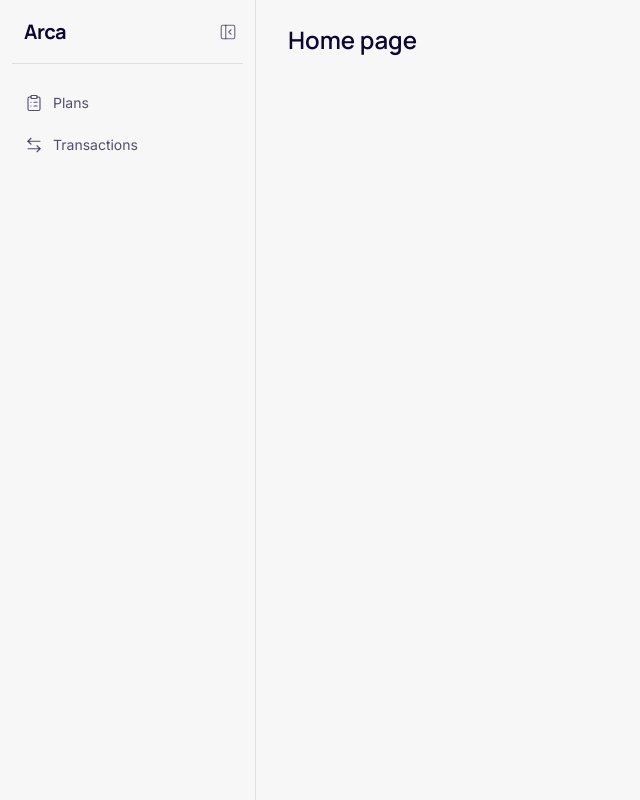
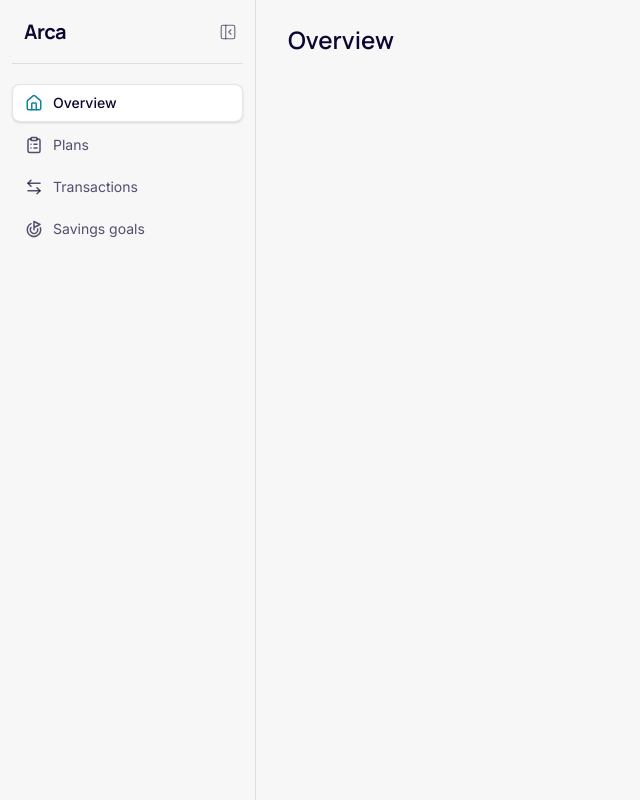
Before and after one commit to ArcaDH/arca-dh, a Next.js app in the folder frontend/: page / in a window 1280 px wide. Shown: the whole page, without its empty margins (0-640 px from the left). Built offline with nearby package versions, Linux system fonts and the light colour scheme.

Commit message:
more pages

```diff
--- /dev/null
+++ b/frontend/app/goals/page.tsx
@@ -0,0 +1,3 @@
+export default function PlansPage() {
+  return <div>Budget Plans</div>;
+}
--- a/frontend/app/page.tsx
+++ b/frontend/app/page.tsx
@@ -3,7 +3,7 @@
 export default function Home() {
   return (
     <div className="flex flex-col">
-        <h1 className="text-2xl text-foreground font-semibold">Home page</h1>
+        <h1 className="text-2xl text-foreground font-semibold">Overview</h1>
     </div>
   );
 }
--- a/frontend/components/sidebar/Sidebar.tsx
+++ b/frontend/components/sidebar/Sidebar.tsx
@@ -5,6 +5,8 @@ import {
   ClipboardList,
   PanelLeftClose,
   PanelLeftOpen,
+  Home,
+  Goal,
   type LucideIcon,
 } from "lucide-react";
 import Link from "next/link";
@@ -18,8 +20,10 @@ type NavItem = {
 };
 
 const navItems: NavItem[] = [
+  { href: "/", label: "Overview", icon: Home},
   { href: "/plans", label: "Plans", icon: ClipboardList },
   { href: "/transactions", label: "Transactions", icon: ArrowLeftRight },
+  { href: "/goals", label: "Savings goals", icon: Goal }
 ];
 
 export default function Sidebar() {
@@ -80,8 +84,8 @@ export default function Sidebar() {
                 >
                   <Icon
                     size={18}
-                    strokeWidth={1.5}
-                    className="shrink-0"
+                    strokeWidth={2}
+                    className={isActive ? "shrink-0 text-primary" : "shrink-0"}
                     aria-hidden
                   />
                   <span className={collapsed ? "sr-only" : undefined}>
```
